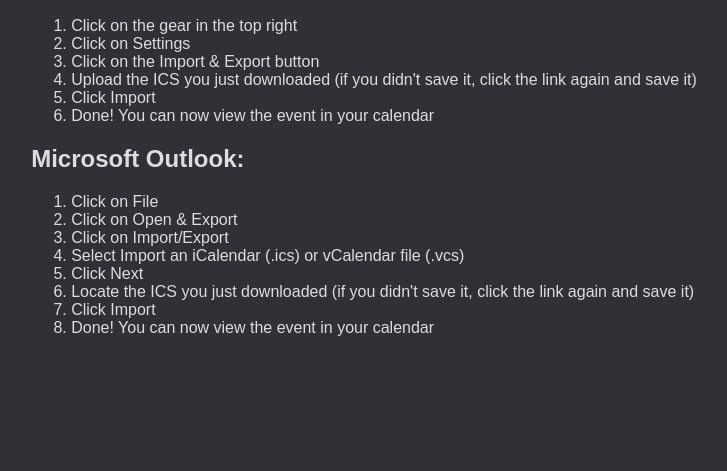
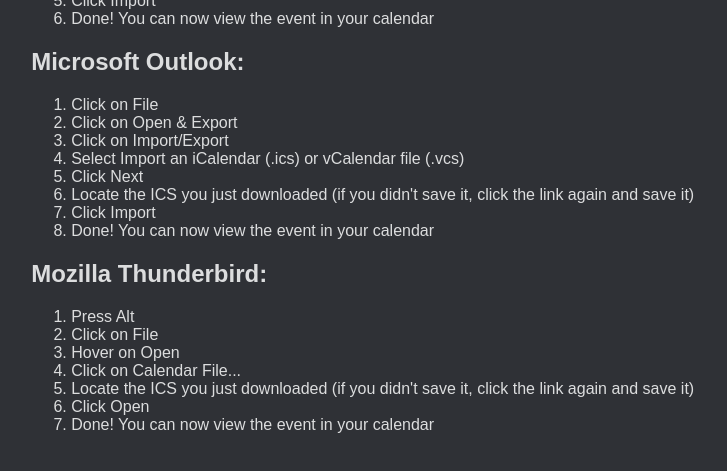
Before and after one commit to Burn-E99/GroupUp, a plain HTML site: page www/icsGenerator/index.html in a window 1280 px wide. Shown: the part 279-750 px from the top of the page, without its empty margins (276-1003 px from the left). Drawn offline with Linux system fonts and the light colour scheme.

Commit message:
Update ICS instructions

```diff
--- a/www/icsGenerator/index.html
+++ b/www/icsGenerator/index.html
@@ -64,6 +64,18 @@
 					<li>Done!  You can now view the event in your calendar</li>
 				</ol>
 			</p>
+			<p>
+				<h2>Mozilla Thunderbird:</h2>
+				<ol>
+					<li>Press Alt</li>
+					<li>Click on File</li>
+					<li>Hover on Open</li>
+					<li>Click on Calendar File...</li>
+					<li>Locate the ICS you just downloaded (if you didn't save it, click the link again and save it)</li>
+					<li>Click Open</li>
+					<li>Done!  You can now view the event in your calendar</li>
+				</ol>
+			</p>
 		</div>
 		<script>
 			if (window.location.search) {
```
